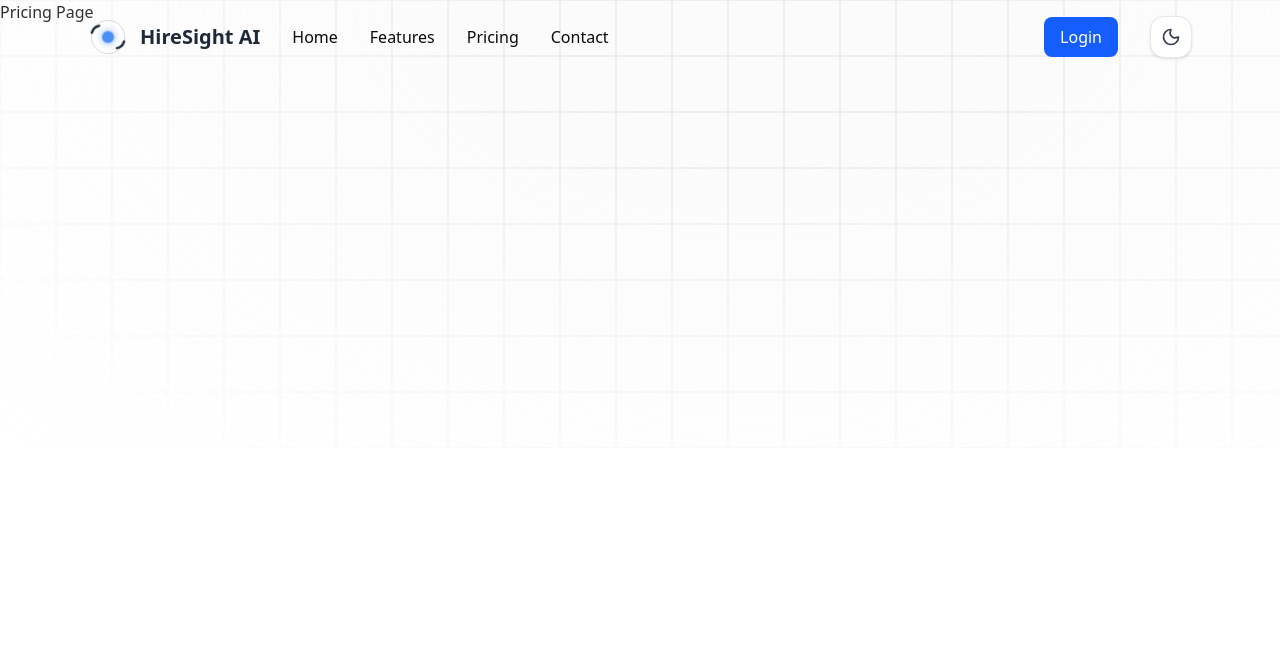
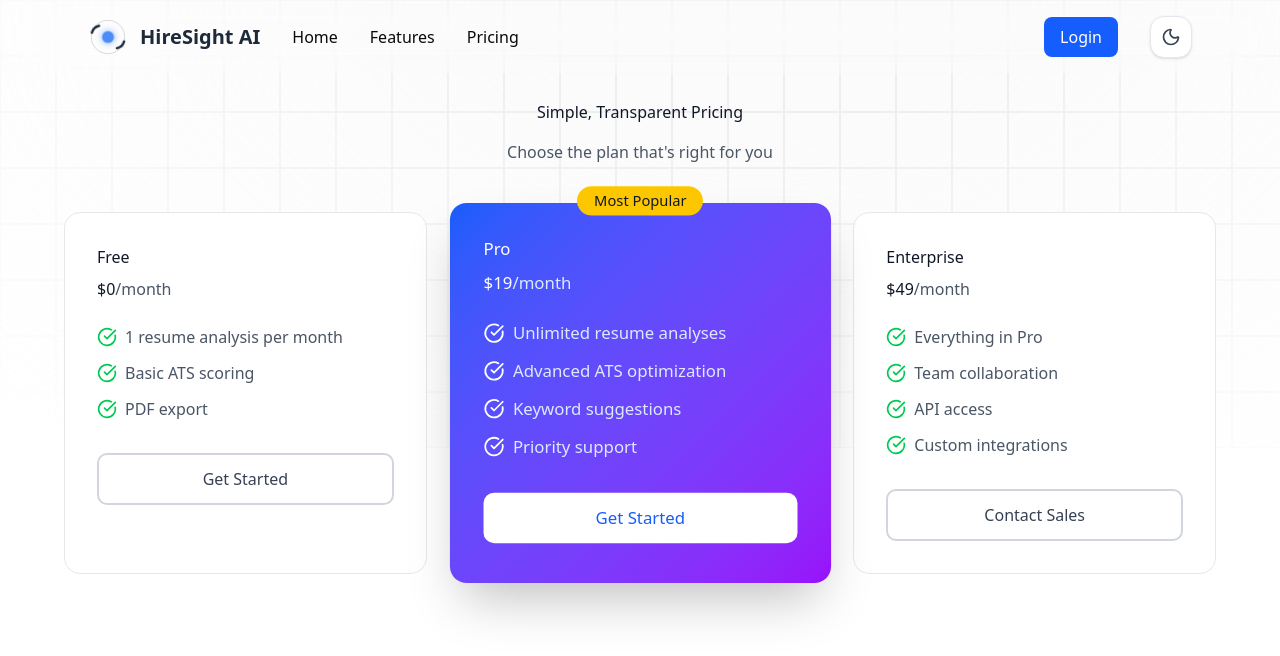
Before and after one commit to HarshMane2604/ai_powered_resume_analyzer, a Next.js app in the folder resume-analyzer-frontend/: page /pricing in a window 1280 px wide. Shown: the top 656 px of the page. Built offline with nearby package versions, Linux system fonts and the light colour scheme.

Commit message:
Most of the frontend is completed

```diff
--- a/resume-analyzer-frontend/src/app/analyze/page.tsx
+++ b/resume-analyzer-frontend/src/app/analyze/page.tsx
@@ -4,7 +4,7 @@ import React from 'react'
 
 const page = () => {
   return (
-    <div className='z-100'><Analyzer onAnalyze={() => {}} isAnalyzing={false} /></div>
+    <div className=' min-h-screen'><Analyzer onAnalyze={() => {}} isAnalyzing={false} /></div>
   )
 }
 
--- a/resume-analyzer-frontend/src/app/pricing/page.tsx
+++ b/resume-analyzer-frontend/src/app/pricing/page.tsx
@@ -1,8 +1,11 @@
+import PricingSection from '@/components/pricingSection/PricingSection'
 import React from 'react'
 
 const page = () => {
   return (
-    <div>Pricing Page</div>
+    <div>
+      <PricingSection/>
+    </div>
   )
 }
 
--- a/resume-analyzer-frontend/src/components/analyzer/Analyzer.tsx
+++ b/resume-analyzer-frontend/src/components/analyzer/Analyzer.tsx
@@ -60,14 +60,13 @@ export function Analyzer({
   };
 
   return (
-    <div className="max-w-2xl mx-auto">
-      <div className="bg-white dark:bg-gray-800 rounded-2xl shadow-lg p-8 border border-gray-100 dark:border-gray-700 transition-colors">
+    <div className="relative z-10 max-w-2xl mx-auto min-h-screen flex items-center justify-center">
+      <div className="w-full bg-white dark:bg-gray-900 rounded-2xl shadow-lg p-8 border border-gray-100 dark:border-gray-900 transition-colors">
         {/* Upload Area */}
         <div
-          className={`border-2 border-dashed rounded-xl p-12 text-center transition-all ${
-            dragActive
+          className={`border-2 border-dashed rounded-xl text-center transition-all ${dragActive
               ? "border-blue-500 bg-blue-50 dark:bg-blue-900/20"
-              : "border-gray-300 dark:border-gray-600 hover:border-blue-400 hover:bg-gray-50 dark:hover:bg-gray-700/50"
+              : "border-gray-300 dark:border-gray-600 hover:border-blue-400 hover:bg-gray-50 dark:hover:bg-gray-700/20"
             }`}
           onDragEnter={handleDrag}
           onDragLeave={handleDrag}
@@ -86,28 +85,33 @@ export function Analyzer({
 
           {!selectedFile ? (
             <>
-              <div className="w-16 h-16 mx-auto mb-4 bg-blue-100 dark:bg-blue-900/40 rounded-full flex items-center justify-center">
+
+              <div className="flex items-center justify-center py-4 px-4 gap-4">
                 <Upload className="w-8 h-8 text-blue-600 dark:text-blue-400" />
+                <div className="flex flex-col items-start justify-start">
+                  <p className="text-gray-700 dark:text-gray-200 mb-1">
+                    Drag and drop your resume here, or click to browse
+                  </p>
+                  <p className="text-gray-500 dark:text-gray-400 text-xs">
+                    (PDF, DOC, DOCX, TXT formats supported)
+                  </p>
                 </div>
-              <p className="text-gray-700 dark:text-gray-200 mb-2">
-                Drag and drop your resume here, or click to
-                browse
-              </p>
-              <p className="text-gray-500 dark:text-gray-400 text-sm">
-                Supports PDF, DOCX, and TXT files
-              </p>
+              </div>
+
             </>
           ) : (
             <>
-              <div className="w-16 h-16 mx-auto mb-4 bg-green-100 dark:bg-green-900/40 rounded-full flex items-center justify-center">
+              <div className="flex items-center justify-center py-4 px-4 gap-4">
                 <FileText className="w-8 h-8 text-green-600 dark:text-green-400" />
-              </div>
+                <div className="flex flex-col items-start justify-start">
                   <p className="text-gray-700 dark:text-gray-200 mb-1">
                     {selectedFile.name}
                   </p>
                   <p className="text-gray-500 dark:text-gray-400 text-sm">
                     {(selectedFile.size / 1024).toFixed(2)} KB
                   </p>
+                </div>
+              </div>
             </>
           )}
         </div>
--- a/resume-analyzer-frontend/src/components/landing_page_section/index.ts
+++ b/resume-analyzer-frontend/src/components/landing_page_section/index.ts
@@ -3,8 +3,9 @@ import featurePlugin from "./featureSection/plugin";
 import { ctaSectionPlugin } from "./ctaSection/plugin";
 import { LandingPlugin } from "./interface";
 
+
 export const LandingPlugins: LandingPlugin[] = [
     headerPlugin,
     featurePlugin,
-    ctaSectionPlugin
+    ctaSectionPlugin,
 ]
--- a/resume-analyzer-frontend/src/components/navbar/navbar.tsx
+++ b/resume-analyzer-frontend/src/components/navbar/navbar.tsx
@@ -9,7 +9,7 @@ export default function Navbar() {
   const [open, setOpen] = useState(false);
 
   return (
-    <nav className="fixed top-0 left-0 w-full z-50 dark:bg-transparent">
+    <nav className="fixed top-0 left-0 w-full z-50 backdrop-blur-xl ">
       <div className="flex items-center justify-between max-w-6xl mx-auto px-6 py-4">
 
         {/* Logo */}
@@ -23,7 +23,6 @@ export default function Navbar() {
           <Link href="/" className="hover:text-blue-400 transition-colors">Home</Link>
           <Link href="/features" className="hover:text-blue-400 transition-colors">Features</Link>
           <Link href="/pricing" className="hover:text-blue-400 transition-colors">Pricing</Link>
-          <Link href="/contact" className="hover:text-blue-400 transition-colors">Contact</Link>
         </div>
 
         {/* Desktop Links */}
--- /dev/null
+++ b/resume-analyzer-frontend/src/components/pricingSection/PricingSection.tsx
@@ -0,0 +1,109 @@
+import React from 'react'
+import { CheckCircle } from 'lucide-react';
+const PricingSection = () => {
+  return (
+    <section id="pricing" className="relative z-10 min-h-screen mt-5 container mx-auto px-4 py-20 ">
+        <div className="text-center mb-12">
+          <h2 className="text-gray-900 dark:text-white mb-4">
+            Simple, Transparent Pricing
+          </h2>
+          <p className="text-gray-600 dark:text-gray-400 max-w-2xl mx-auto">
+            Choose the plan that's right for you
+          </p>
+        </div>
+
+        <div className="grid md:grid-cols-3 gap-8 max-w-6xl mx-auto">
+          {/* Free Plan */}
+          <div className="bg-white dark:bg-gray-800 rounded-2xl p-8 border border-gray-200 dark:border-gray-700">
+            <h3 className="text-gray-900 dark:text-white mb-2">Free</h3>
+            <div className="mb-6">
+              <span className="text-gray-900 dark:text-white">$0</span>
+              <span className="text-gray-600 dark:text-gray-400">/month</span>
+            </div>
+            <ul className="space-y-3 mb-8">
+              <li className="flex items-center gap-2 text-gray-600 dark:text-gray-400">
+                <CheckCircle className="w-5 h-5 text-green-500" />
+                1 resume analysis per month
+              </li>
+              <li className="flex items-center gap-2 text-gray-600 dark:text-gray-400">
+                <CheckCircle className="w-5 h-5 text-green-500" />
+                Basic ATS scoring
+              </li>
+              <li className="flex items-center gap-2 text-gray-600 dark:text-gray-400">
+                <CheckCircle className="w-5 h-5 text-green-500" />
+                PDF export
+              </li>
+            </ul>
+            <button className="w-full py-3 border-2 border-gray-300 dark:border-gray-600 text-gray-700 dark:text-gray-200 rounded-lg hover:bg-gray-50 dark:hover:bg-gray-700 transition-colors">
+              Get Started
+            </button>
+          </div>
+
+          {/* Pro Plan */}
+          <div className="bg-linear-to-br from-blue-600 to-purple-600 rounded-2xl p-8 text-white relative transform scale-105 shadow-2xl">
+            <div className="absolute -top-4 left-1/2 transform -translate-x-1/2 bg-yellow-400 text-gray-900 px-4 py-1 rounded-full text-sm">
+              Most Popular
+            </div>
+            <h3 className="text-white mb-2">Pro</h3>
+            <div className="mb-6">
+              <span className="text-white">$19</span>
+              <span className="text-blue-100">/month</span>
+            </div>
+            <ul className="space-y-3 mb-8">
+              <li className="flex items-center gap-2 text-blue-100">
+                <CheckCircle className="w-5 h-5 text-white" />
+                Unlimited resume analyses
+              </li>
+              <li className="flex items-center gap-2 text-blue-100">
+                <CheckCircle className="w-5 h-5 text-white" />
+                Advanced ATS optimization
+              </li>
+              <li className="flex items-center gap-2 text-blue-100">
+                <CheckCircle className="w-5 h-5 text-white" />
+                Keyword suggestions
+              </li>
+              <li className="flex items-center gap-2 text-blue-100">
+                <CheckCircle className="w-5 h-5 text-white" />
+                Priority support
+              </li>
+            </ul>
+            <button className="w-full py-3 bg-white text-blue-600 rounded-lg hover:bg-gray-100 transition-colors">
+              Get Started
+            </button>
+          </div>
+
+          {/* Enterprise Plan */}
+          <div className="bg-white dark:bg-gray-800 rounded-2xl p-8 border border-gray-200 dark:border-gray-700">
+            <h3 className="text-gray-900 dark:text-white mb-2">Enterprise</h3>
+            <div className="mb-6">
+              <span className="text-gray-900 dark:text-white">$49</span>
+              <span className="text-gray-600 dark:text-gray-400">/month</span>
+            </div>
+            <ul className="space-y-3 mb-8">
+              <li className="flex items-center gap-2 text-gray-600 dark:text-gray-400">
+                <CheckCircle className="w-5 h-5 text-green-500" />
+                Everything in Pro
+              </li>
+              <li className="flex items-center gap-2 text-gray-600 dark:text-gray-400">
+                <CheckCircle className="w-5 h-5 text-green-500" />
+                Team collaboration
+              </li>
+              <li className="flex items-center gap-2 text-gray-600 dark:text-gray-400">
+                <CheckCircle className="w-5 h-5 text-green-500" />
+                API access
+              </li>
+              <li className="flex items-center gap-2 text-gray-600 dark:text-gray-400">
+                <CheckCircle className="w-5 h-5 text-green-500" />
+                Custom integrations
+              </li>
+            </ul>
+            <button className="w-full py-3 border-2 border-gray-300 dark:border-gray-600 text-gray-700 dark:text-gray-200 rounded-lg hover:bg-gray-50 dark:hover:bg-gray-700 transition-colors">
+              Contact Sales
+            </button>
+          </div>
+        </div>
+      </section>
+  )
+}
+
+export default PricingSection
```
Lines whose indentation alone changed are shown as unchanged.
